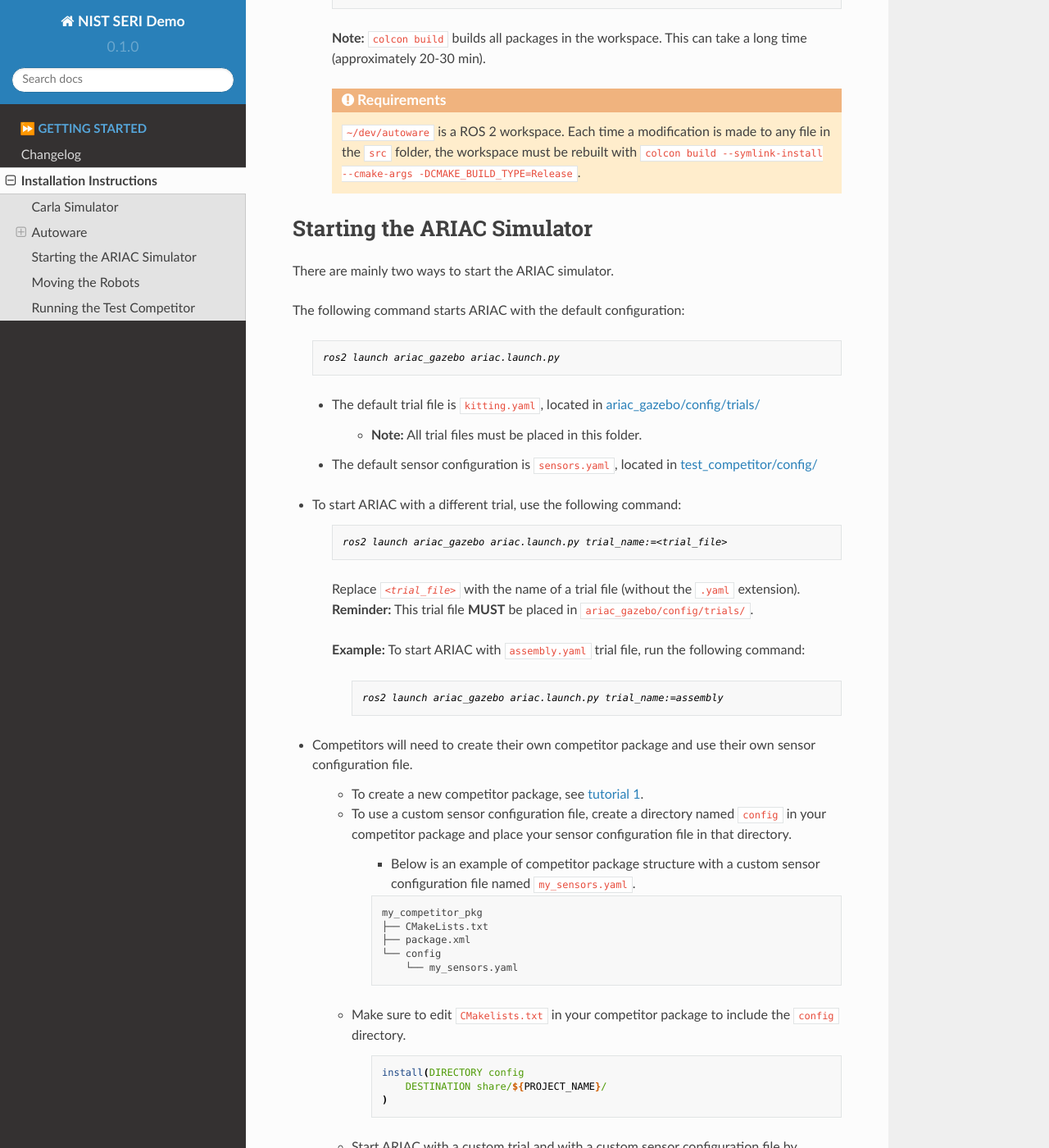
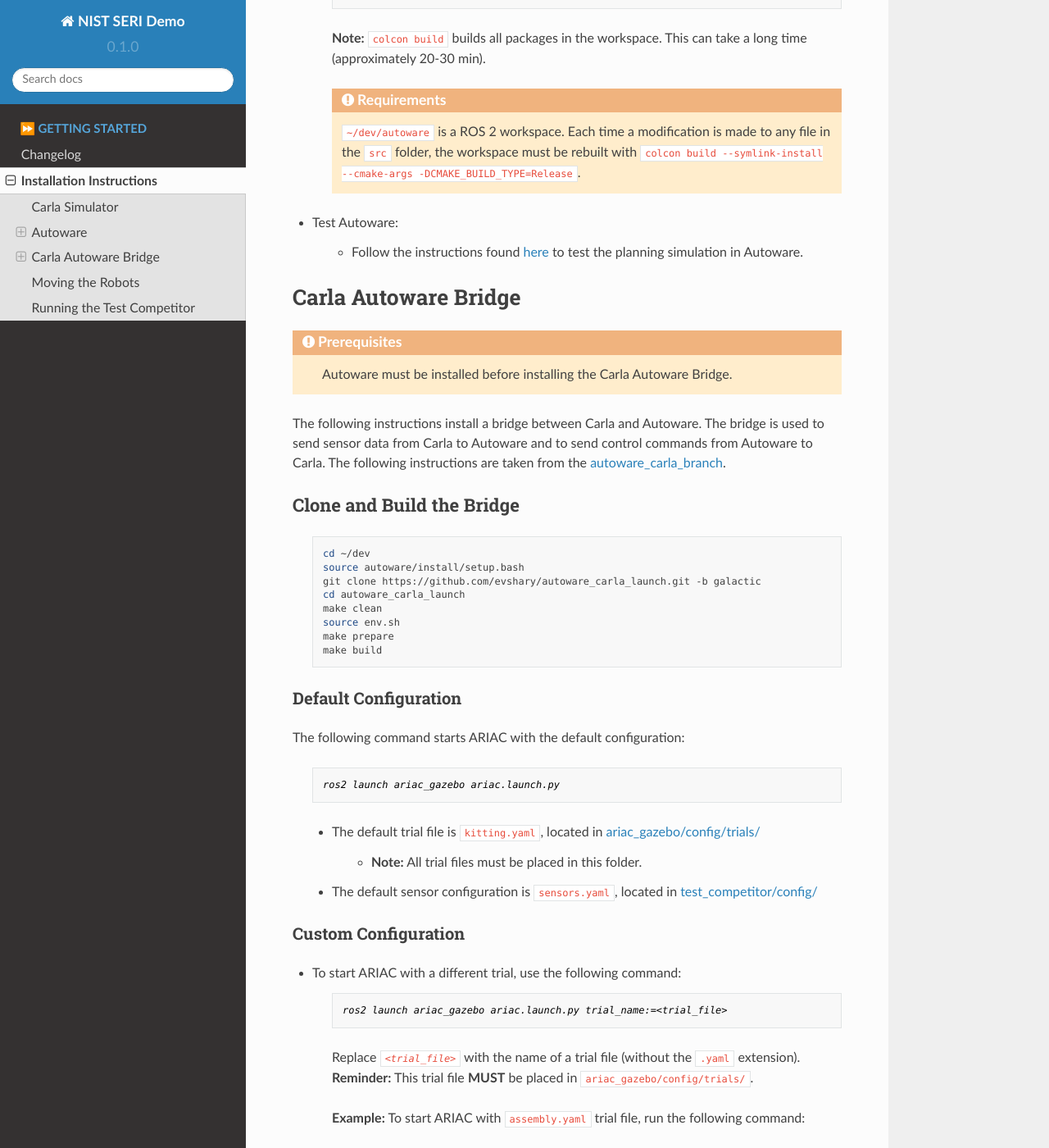
Before and after one commit to zeidk/seri_workshop_demo, a Sphinx documentation site: the page built from docs/getting_started/installation.rst, in a window 1280 px wide and 1400 px high, scrolled down 1895 px. Shown: the whole window at 82% size. Built offline with Sphinx 7.4.7 and the Read the Docs theme 2.0.0, drawn with Linux system fonts in a browser that asks for light colours.

Commit message:
documentation

```diff
--- a/docs/getting_started/installation.rst
+++ b/docs/getting_started/installation.rst
@@ -112,13 +112,41 @@
 
         :file:`~/dev/autoware` is a ROS 2 workspace. Each time a modification is made to any file in the :file:`src` folder, the workspace must be rebuilt with ``colcon build --symlink-install --cmake-args -DCMAKE_BUILD_TYPE=Release``.
 
+- Test Autoware:
+
+    - Follow the instructions found `here <https://autowarefoundation.github.io/autoware.auto/AutowareAuto/installation.html#test-your-installation>`_ to test the planning simulation in Autoware.
+
+
+Carla Autoware Bridge
+----------------------------
+
+
+.. admonition:: Prerequisites
+  :class: attention
+
+    Autoware must be installed before installing the Carla Autoware Bridge.
+
+The following instructions install a bridge between Carla and Autoware. The bridge is used to send sensor data from Carla to Autoware and to send control commands from Autoware to Carla.
+The following instructions are taken from the `autoware_carla_branch <https://github.com/evshary/autoware_carla_launch/tree/galactic>`_.
+
+
+Clone and Build the Bridge
+^^^^^^^^^^^^^^^^^^^^^^^^^^
+
+    .. code-block:: bash
+        :class: highlight
+
+        cd ~/dev
+        source autoware/install/setup.bash
+        git clone https://github.com/evshary/autoware_carla_launch.git -b galactic
+        cd autoware_carla_launch
+        make clean
+        source env.sh
+        make prepare
+        make build
 
 
 
-Starting the ARIAC Simulator
-----------------------------
-
-There are mainly two ways to start the ARIAC simulator.
 
 Default Configuration
 ~~~~~~~~~~~~~~~~~~~~~
```
